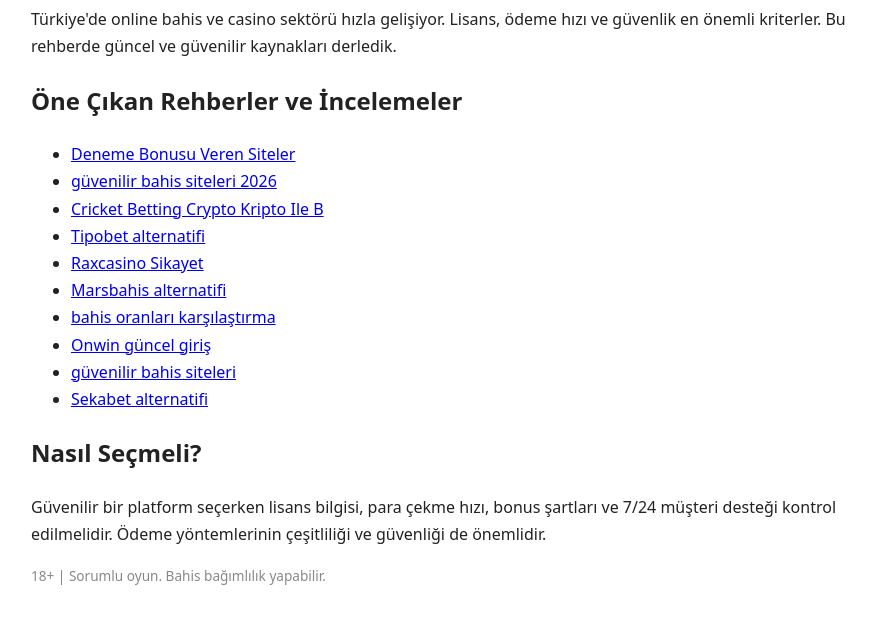
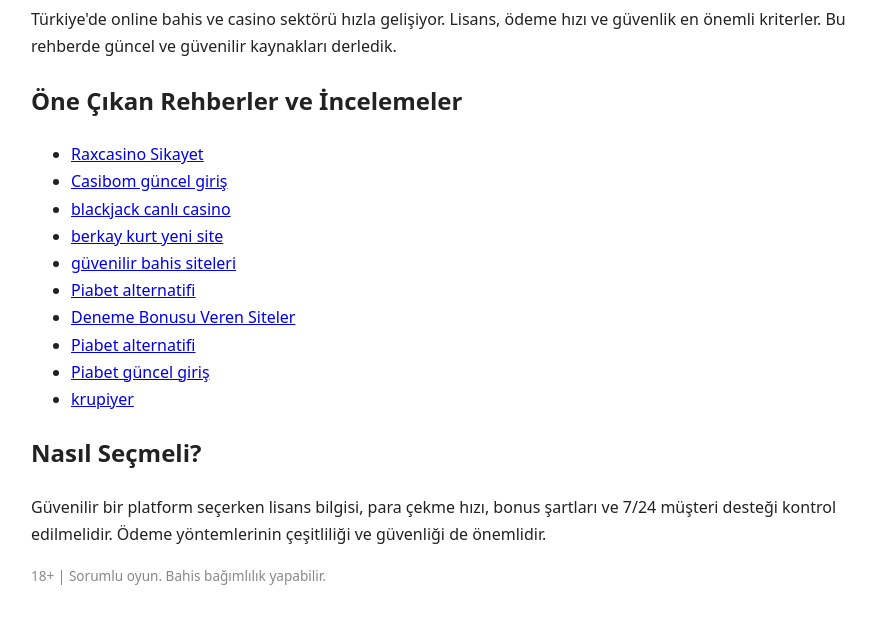
Before and after one commit to raxy992/bahis-rehberi-2026, a plain HTML site: page index.html in a window 1280 px wide. Shown: the part 123-746 px from the top of the page, without its empty margins (199-1075 px from the left). Drawn offline with Linux system fonts and the light colour scheme.

Commit message:
update guide 2026-07-10

```diff
--- a/index.html
+++ b/index.html
@@ -5,7 +5,7 @@
 <h1>Güvenilir Bahis ve Casino Siteleri Rehberi 2026</h1>
 <p>Türkiye'de online bahis ve casino sektörü hızla gelişiyor. Lisans, ödeme hızı ve güvenlik en önemli kriterler. Bu rehberde güncel ve güvenilir kaynakları derledik.</p>
 <h2>Öne Çıkan Rehberler ve İncelemeler</h2>
-<ul><li><a href="https://raxcasinogiris.com/guvenilir-bahis-siteleri/">Deneme Bonusu Veren Siteler</a></li><li><a href="https://bahisforumu2026.com/">güvenilir bahis siteleri 2026</a></li><li><a href="https://cricketbettingcrypto.com/blog/cricket-betting-crypto-kripto-ile-bahis-rehberi-2026/">Cricket Betting Crypto Kripto Ile B</a></li><li><a href="https://bahisorankarsilastirma.com/blog/tipobet-alternatifi/">Tipobet alternatifi</a></li><li><a href="https://raxcasinocanlidestek.com/">Raxcasino Sikayet</a></li><li><a href="https://bahisadresleriguvenilir.com/blog/marsbahis-alternatifi/">Marsbahis alternatifi</a></li><li><a href="https://bahisorankarsilastirma.com/">bahis oranları karşılaştırma</a></li><li><a href="https://bahissitelerirehberi.com/blog/onwin-guncel-giris/">Onwin güncel giriş</a></li><li><a href="https://bahissiteleriguvenilir.com/">güvenilir bahis siteleri</a></li><li><a href="https://bahisorankarsilastirma.com/blog/sekabet-alternatifi/">Sekabet alternatifi</a></li></ul>
+<ul><li><a href="https://raxcasinosikayet.com/">Raxcasino Sikayet</a></li><li><a href="https://bahispro.net/blog/casibom-guncel-adres/">Casibom güncel giriş</a></li><li><a href="https://canliblackjack.net/">blackjack canlı casino</a></li><li><a href="https://anlibahisrehberi.net/">berkay kurt yeni site</a></li><li><a href="https://bahissiteleriguvenilir.com/guvenilir-bahis-siteleri/">güvenilir bahis siteleri</a></li><li><a href="https://bahissikayet2026.com/blog/piabet-guvenilir-mi/">Piabet alternatifi</a></li><li><a href="https://raxcasinogiris.com/en-iyi-slot-siteleri/">Deneme Bonusu Veren Siteler</a></li><li><a href="https://bahisrehberi2026.com/blog/piabet-giris-yapamiyorum/">Piabet alternatifi</a></li><li><a href="https://bahisstrateji.net/blog/piabet-guncel-giris/">Piabet güncel giriş</a></li><li><a href="https://canlikrupiyer.com/">krupiyer</a></li></ul>
 <h2>Nasıl Seçmeli?</h2>
 <p>Güvenilir bir platform seçerken lisans bilgisi, para çekme hızı, bonus şartları ve 7/24 müşteri desteği kontrol edilmelidir. Ödeme yöntemlerinin çeşitliliği ve güvenliği de önemlidir.</p>
 <p style="color:#888;font-size:.85em">18+ | Sorumlu oyun. Bahis bağımlılık yapabilir.</p>
```
